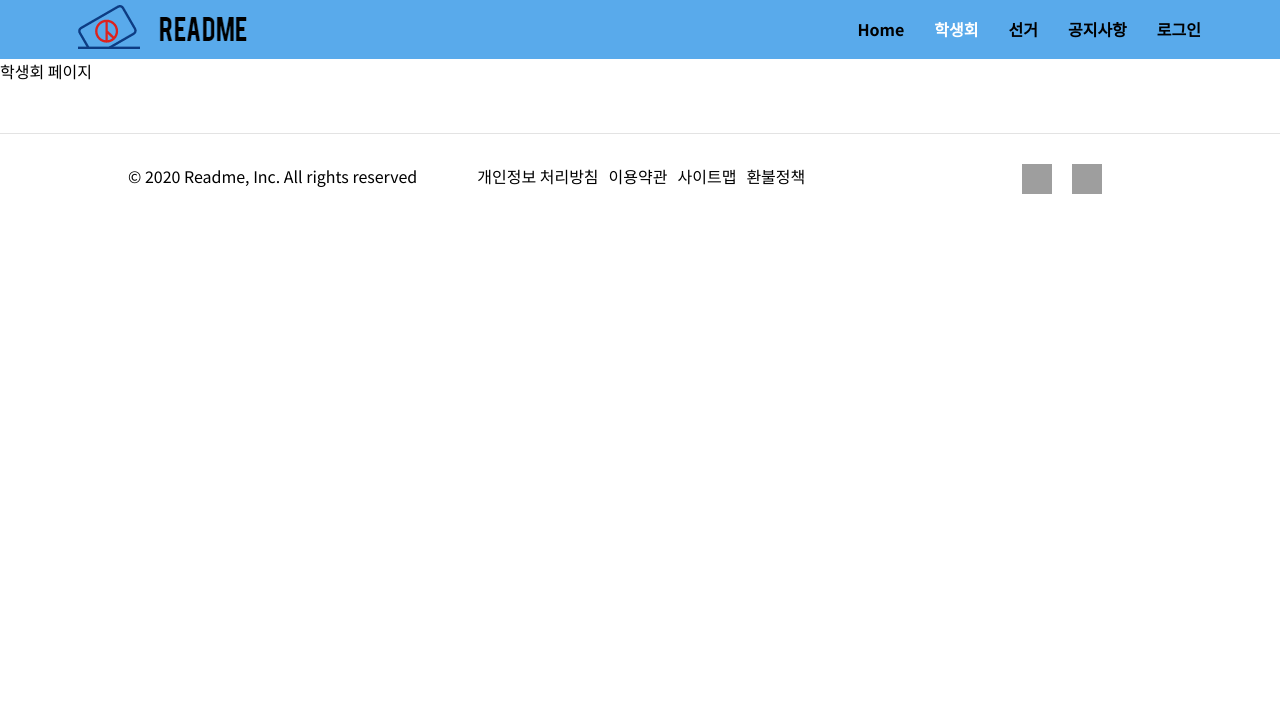
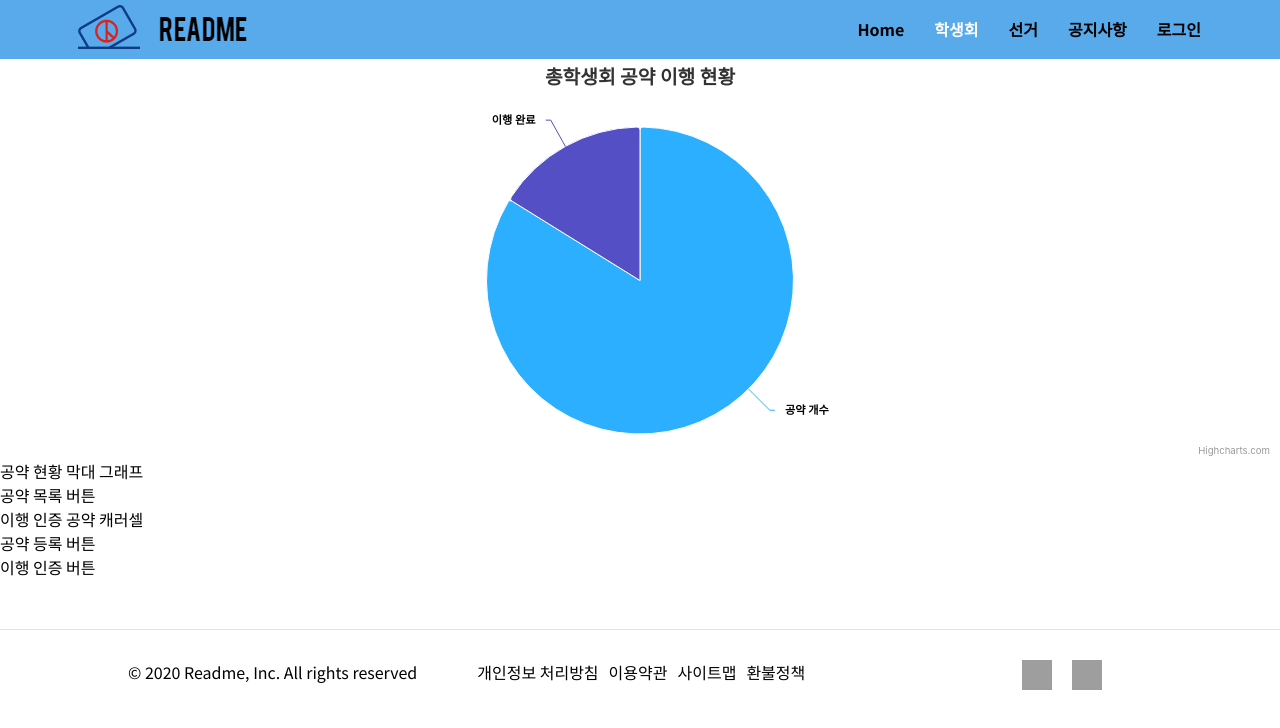
Before and after one commit to guno517/Readme, a React (Create React App) app: page /#/council in a window 1280 px wide. Shown: the top 728 px of the page. Built offline with nearby package versions, Linux system fonts and the light colour scheme; grey boxes are pictures that could not be loaded.

Commit message:
학생회 페이지 파이 차트 완료

```diff
--- a/package.json
+++ b/package.json
@@ -8,14 +8,18 @@
     "@testing-library/jest-dom": "^4.2.4",
     "@testing-library/react": "^9.3.2",
     "@testing-library/user-event": "^7.1.2",
+    "@types/highcharts": "^7.0.0",
     "antd": "^4.6.6",
     "bootstrap": "^4.5.2",
     "draft-js": "^0.11.7",
     "draftjs-to-html": "^0.9.1",
+    "highcharts-drilldown": "^0.1.7",
+    "highcharts-react-official": "^3.0.0",
     "material-ui": "^1.0.0-beta.47",
     "react": "^16.13.1",
     "react-dom": "^16.13.1",
     "react-draft-wysiwyg": "^1.14.5",
+    "react-highcharts": "^16.1.0",
     "react-quill": "^1.3.5",
     "react-redux": "^7.2.1",
     "react-router-dom": "^5.2.0",
--- a/src/pages/components/Council.js
+++ b/src/pages/components/Council.js
@@ -1,5 +1,6 @@
 import React, {useState, useEffect} from "react";
 import { useDispatch } from 'react-redux'
+import CouncilChart from './CouncilChart'
 
 const Council = (props) => {
 
@@ -12,9 +13,37 @@ const Council = (props) => {
             name:"학생회"
         })
      })
+     console.log(CouncilChart);
     return(
         <div>
-            학생회 페이지
+            {/* <div class="dropdown">
+                <button onClick={dropdownFunction}>
+                    단과대학
+                </button>
+                    <Link to={'/council/'}>IT융합대학</Link>
+
+                드롭박스
+            </div> */}
+            <div>
+                <CouncilChart></CouncilChart>
+                <div>
+                    공약 현황 막대 그래프
+                </div>
+            </div>
+            <div>
+                공약 목록 버튼
+            </div>
+            <div>
+                이행 인증 공약 캐러셀
+            </div>
+            <div>
+                <div>
+                    공약 등록 버튼
+                </div>
+                <div>
+                    이행 인증 버튼
+                </div>
+            </div>
         </div>
     )
 }
--- /dev/null
+++ b/src/pages/components/CouncilChart.js
@@ -0,0 +1,38 @@
+import React from "react";
+import Highcharts from "highcharts/highstock";
+import PieChart from "highcharts-react-official";
+
+const options = {
+    chart: {
+        type: "pie",
+    },
+    title: {
+        text: "총학생회 공약 이행 현황",
+    },
+    series: [
+        {
+            name: "Brands",
+            colorByPoint: true,
+            data: [
+                {
+                    name: "공약 개수",
+                    y: 61.41,
+                },
+                {
+                    name: "이행 완료",
+                    y: 11.84,
+                },
+            ],
+        },
+    ],
+};
+
+function CouncilChart() {
+    return (
+        <div>
+            <PieChart highcharts={Highcharts} options={options}></PieChart>
+        </div>
+    );
+}
+
+export default CouncilChart;
```
